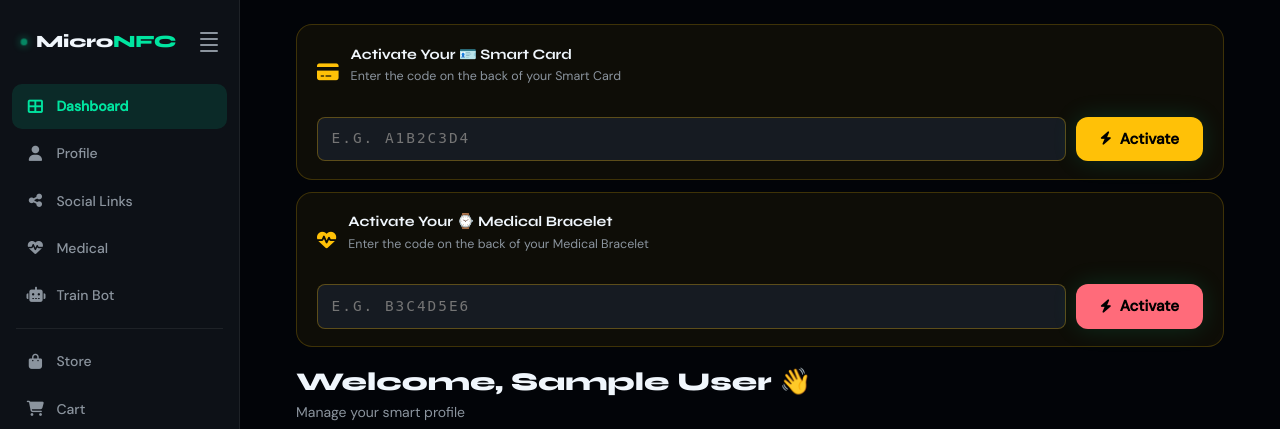
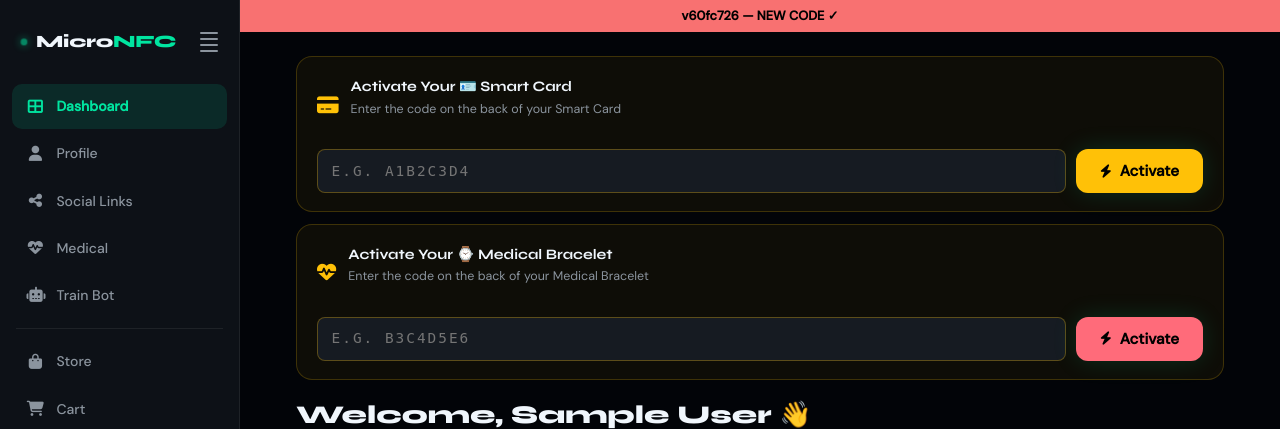
Before and after one commit to MostafaAlwakel/micronfc, a Flask app: page /dashboard in a window 1280 px wide. Shown: the top 429 px of the page. Run offline with Flask 3, Linux system fonts and the light colour scheme; the visitor is signed in with stand-in values (Sample User, id 1); data that the repository does not hold is empty; some libraries are stand-ins or nearby versions.

Commit message:
test: version marker to verify server deployment

```diff
--- a/templates/dashboard.html
+++ b/templates/dashboard.html
@@ -384,6 +384,7 @@
   }
 </style>
 
+<div style="background:#f87171;color:#000;text-align:center;padding:6px;font-size:0.8rem;font-weight:700;">v60fc726 — NEW CODE ✓</div>
 <div class="dash-wrap">
 
   <!-- ── Card Activation ── -->
```
